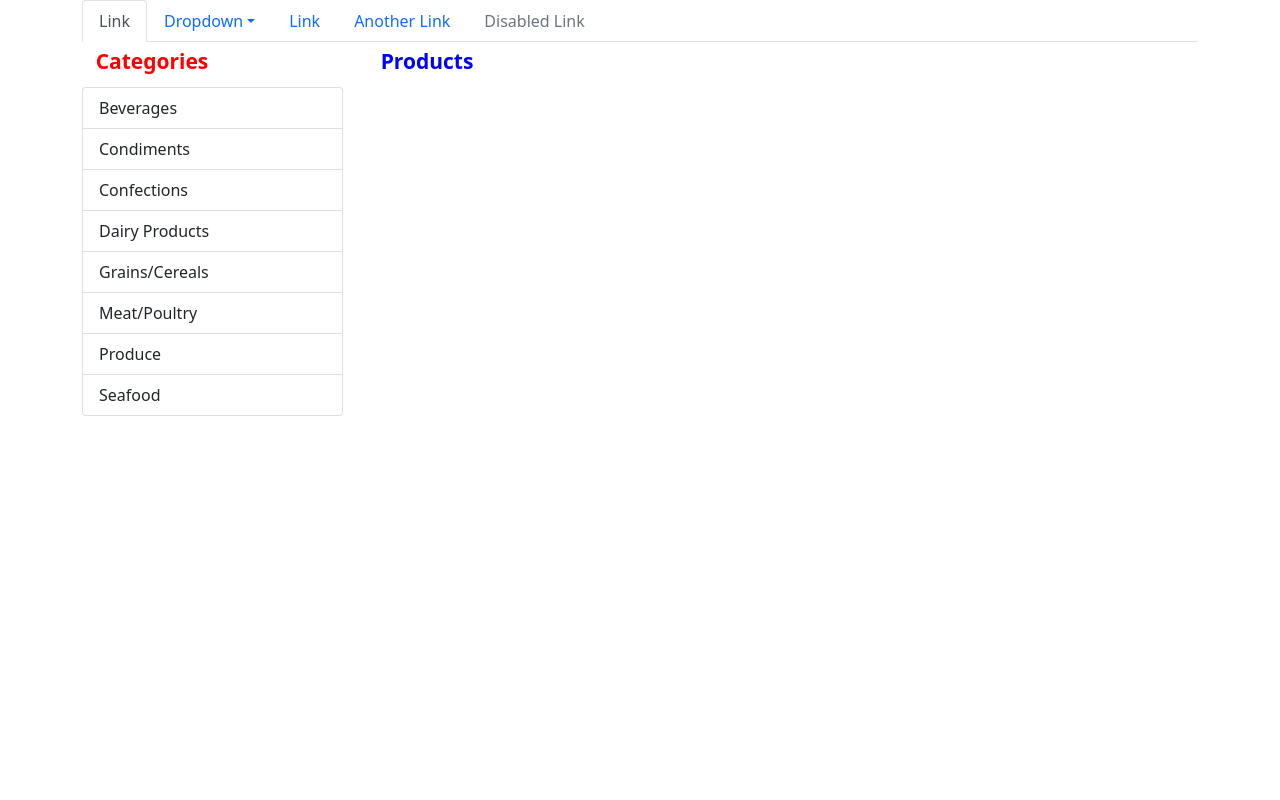
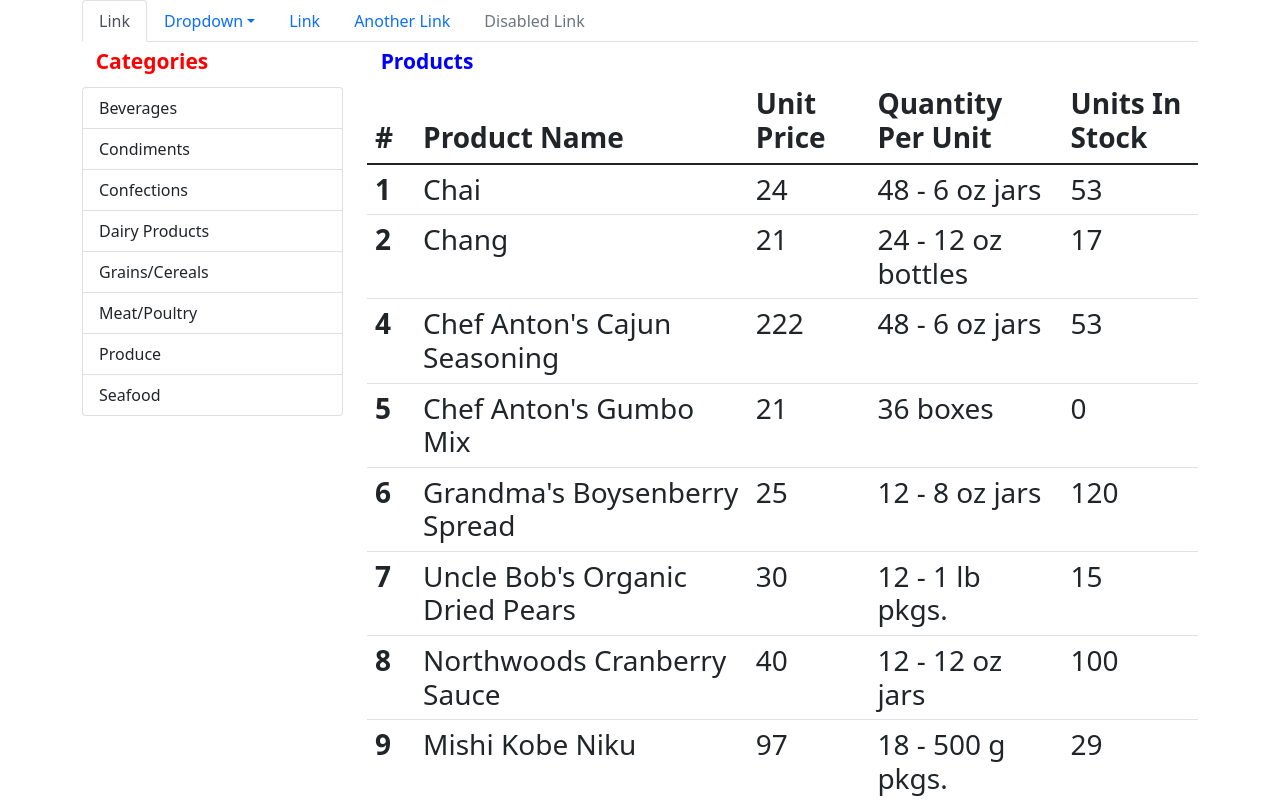
Before and after one commit to EmreGundogdu/redux-shoppapproject, a React (Create React App) app: page / in a window 1280 px wide. Shown: the top 800 px of the page. Built offline with nearby package versions, Linux system fonts and the light colour scheme; data requests are answered from the project's data file.

Commit message:
Products added to productList & filtered by categoryId

```diff
--- a/src/components/categories/CategoryList.js
+++ b/src/components/categories/CategoryList.js
@@ -3,6 +3,7 @@
 import { ListGroup, ListGroupItem, Badge } from "reactstrap";
 import { bindActionCreators } from "redux";
 import * as categoryActions from "../../redux/actions/categoryActions";
+import * as productActions from "../../redux/actions/productActions";
 
 class CategoryList extends Component {
   componentDidMount() {
@@ -10,6 +11,7 @@
   }
   selectCategory = (category) => {
     this.props.actions.changeCategory(category);
+    this.props.actions.getProducts(category.id);
   };
   render() {
     return (
@@ -49,6 +51,10 @@
         categoryActions.changeCategory,
         dispatch
       ),
+      getProducts: bindActionCreators(
+        productActions.getProducts,
+        dispatch
+      ),
     },
   };
 }
--- a/src/components/products/ProductList.js
+++ b/src/components/products/ProductList.js
@@ -1,15 +1,41 @@
 import React, { Component } from "react";
 import { connect } from "react-redux";
-import { Badge } from "reactstrap";
-
+import { Badge, Table } from "reactstrap";
+import { bindActionCreators } from "redux";
+import * as productActions from "../../redux/actions/productActions";
 
 class ProductList extends Component {
+  componentDidMount() {
+    this.props.actions.getProducts();
+  }
   render() {
     return (
       <div>
         <h3>
           <Badge style={{ color: "blue" }}>Products</Badge>
           <Badge style={{ color: "green" }}>{this.props.currentCategory.categoryName}</Badge>
+          <Table>
+            <thead>
+              <tr>
+                <th>#</th>
+                <th>Product Name</th>
+                <th>Unit Price</th>
+                <th>Quantity Per Unit</th>
+                <th>Units In Stock</th>
+              </tr>
+            </thead>
+            <tbody>
+              {this.props.products.map(product => (
+                <tr key={product.id}>
+                  <th scope="row">{product.id}</th>
+                  <td>{product.productName}</td>
+                  <td>{product.unitPrice}</td>
+                  <td>{product.quantityPerUnit}</td>
+                  <td>{product.unitsInStock}</td>
+                </tr>
+              ))}
+            </tbody>
+          </Table>
         </h3>
       </div>
     );
@@ -17,7 +43,20 @@
 }
 function mapStateToProps(state) {
   return {
-    currentCategory: state.changeCategoryReducer
+    currentCategory: state.changeCategoryReducer,
+    products: state.productListReducer
   };
 }
-export default connect(mapStateToProps)(ProductList);
+
+function mapDispatchToProps(dispatch) {
+  return {
+    actions: {
+      getProducts: bindActionCreators(
+        productActions.getProducts,
+        dispatch
+      ),
+    },
+  };
+}
+
+export default connect(mapStateToProps, mapDispatchToProps)(ProductList);
--- a/src/redux/actions/actionTypes.js
+++ b/src/redux/actions/actionTypes.js
@@ -1,2 +1,3 @@
 export const CHANGE_CATEGORY = "CHANGE_CATEGORY";
 export const GET_CATEGORIES_SUCCESS = "GET_CATEGORIES_SUCCESS";
+export const GET_PRODUCTS_SUCCESS = "GET_PRODUCTS_SUCCESS"
--- /dev/null
+++ b/src/redux/actions/productActions.js
@@ -0,0 +1,20 @@
+import * as actionTypes from './actionTypes';
+
+export function getProductsSuccess(products) {
+    return {
+        type: actionTypes.GET_PRODUCTS_SUCCESS,
+        payload: products,
+    };
+}
+
+export function getProducts(categoryId) {
+    return function (dispatch) {
+        let url = "http://localhost:3000/products";
+        if (categoryId) {
+            url = url + "?categoryId=" + categoryId
+        }
+        return fetch(url)
+            .then((response) => response.json())
+            .then((result) => dispatch(getProductsSuccess(result)));
+    };
+}
--- a/src/redux/reducers/index.js
+++ b/src/redux/reducers/index.js
@@ -1,10 +1,12 @@
 import { combineReducers } from "redux";
 import changeCategoryReducer from "./changeCategoryReducer";
 import categoryListReducer from "./categoryListReducer";
+import productListReducer from "./productListReducer";
 
 const rootReducer = combineReducers({
   changeCategoryReducer,
   categoryListReducer,
+  productListReducer
 });
 
 export default rootReducer;
--- a/src/redux/reducers/initialState.js
+++ b/src/redux/reducers/initialState.js
@@ -1,4 +1,5 @@
 export default {
   currentCategory: {},
   categories: [],
+  products: []
 };
--- /dev/null
+++ b/src/redux/reducers/productListReducer.js
@@ -0,0 +1,11 @@
+import * as actionTypes from "../actions/actionTypes";
+import initialState from "./initialState";
+
+export default function productListReducer(state = initialState.products, action) {
+    switch (action.type) {
+        case actionTypes.GET_PRODUCTS_SUCCESS:
+            return action.payload;
+        default:
+            return state;
+    }
+}
```
